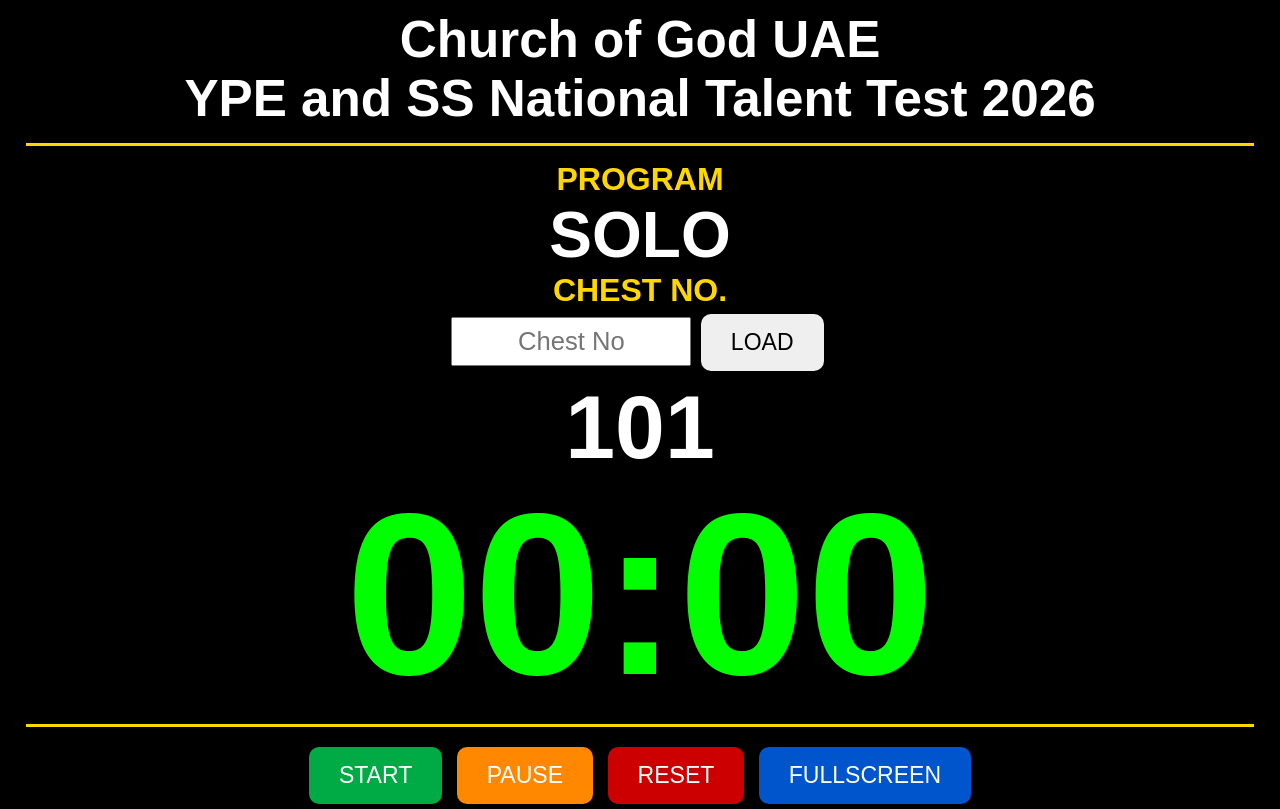
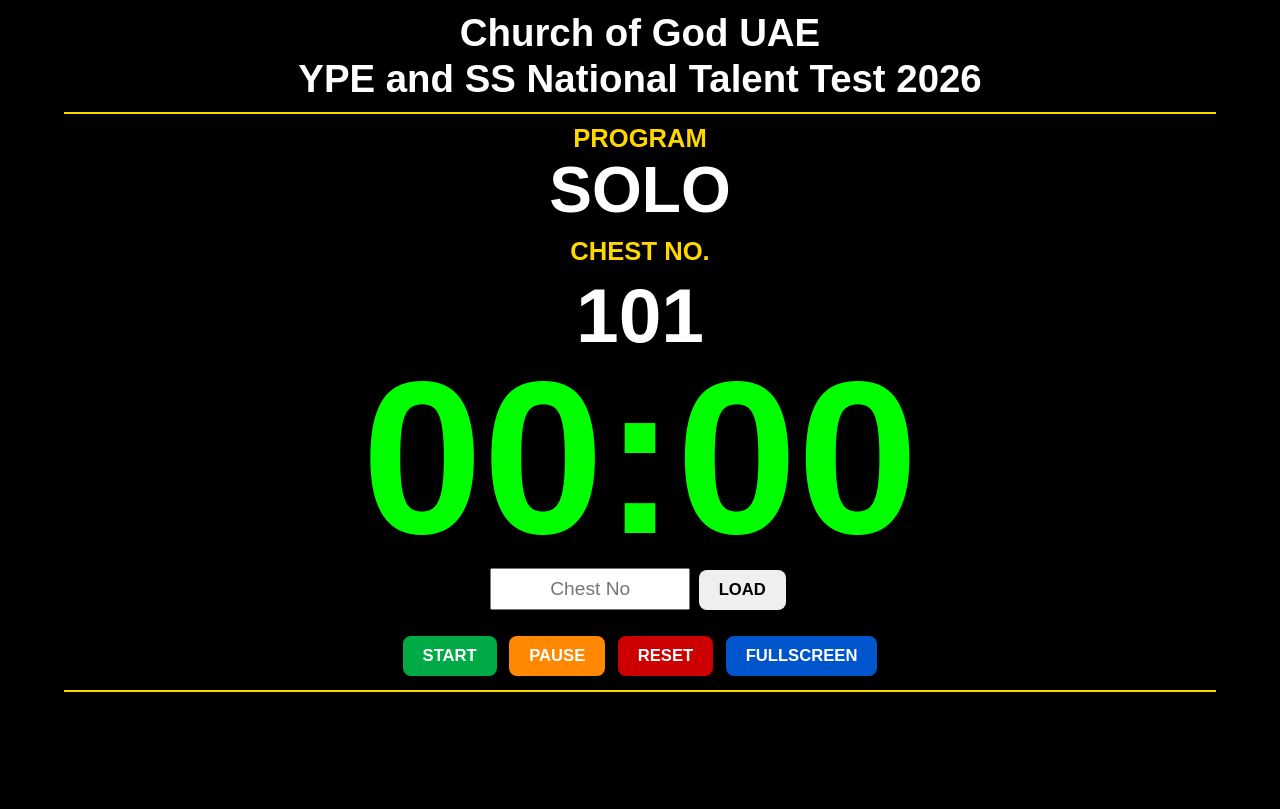
Before and after one commit to Febzados/TT, a plain HTML site: page index.html in a window 1280 px wide. Drawn offline with Linux system fonts and the light colour scheme.

Commit message:
Update index.html

```diff
--- a/index.html
+++ b/index.html
@@ -9,44 +9,49 @@
 
 body{
     margin:0;
-    background:black;
-    color:white;
+    background:#000;
+    color:#fff;
     font-family:Arial, sans-serif;
     text-align:center;
+    overflow:hidden;
 }
 
 .title{
-    font-size:4vw;
+    font-size:3vw;
     font-weight:bold;
     margin-top:10px;
+    line-height:1.2;
 }
 
 .line{
-    border-top:3px solid gold;
-    margin:15px 2%;
+    width:90%;
+    margin:10px auto;
+    border-top:2px solid gold;
 }
 
 .label{
     color:gold;
-    font-size:2.5vw;
+    font-size:2vw;
     font-weight:bold;
 }
 
 .program{
     font-size:5vw;
     font-weight:bold;
+    margin-bottom:10px;
 }
 
 .chest{
-    font-size:7vw;
+    font-size:6vw;
     font-weight:bold;
+    margin-top:5px;
 }
 
 .timer{
-    font-size:18vw;
+    font-size:17vw;
     font-weight:bold;
+    line-height:0.9;
     color:lime;
-    line-height:1;
 }
 
 .green{
@@ -71,17 +76,25 @@ body{
     }
 }
 
-.controls{
-    margin-top:15px;
+.bottomPanel{
+    margin-top:10px;
+}
+
+input{
+    font-size:1.5vw;
+    padding:8px;
+    width:180px;
+    text-align:center;
 }
 
 button{
-    font-size:1.8vw;
-    padding:15px 30px;
-    margin:5px;
+    padding:10px 20px;
+    margin:4px;
     border:none;
-    border-radius:10px;
+    border-radius:8px;
     cursor:pointer;
+    font-size:1.3vw;
+    font-weight:bold;
 }
 
 .start{
@@ -102,13 +115,6 @@ button{
 .full{
     background:#0055cc;
     color:white;
-}
-
-input{
-    font-size:2vw;
-    text-align:center;
-    padding:8px;
-    width:220px;
 }
 
 </style>
@@ -132,11 +138,6 @@ SOLO
 
 <div class="label">CHEST NO.</div>
 
-<div>
-<input id="chestInput" placeholder="Chest No">
-<button onclick="loadChest()">LOAD</button>
-</div>
-
 <div id="chest" class="chest">
 101
 </div>
@@ -145,9 +146,15 @@ SOLO
 00:00
 </div>
 
-<div class="line"></div>
+<div class="bottomPanel">
 
-<div class="controls">
+<input id="chestInput" placeholder="Chest No">
+
+<button onclick="loadChest()">
+LOAD
+</button>
+
+<br><br>
 
 <button class="start" onclick="startTimer()">
 START
@@ -166,6 +173,8 @@ FULLSCREEN
 </button>
 
 </div>
+
+<div class="line"></div>
 
 <script>
 
@@ -191,15 +200,14 @@ let min=Math.floor(seconds/60);
 let sec=seconds%60;
 
 document.getElementById("timer").innerHTML=
-String(min).padStart(2,'0')+
-":"+
+String(min).padStart(2,'0') + ":" +
 String(sec).padStart(2,'0');
 
 let timer=document.getElementById("timer");
 
 timer.classList.remove("green","orange","red","flash");
 
-if(seconds<=111){
+if(seconds<=110){
 
 timer.classList.add("green");
 
@@ -238,7 +246,6 @@ let timer=document.getElementById("timer");
 timer.innerHTML="00:00";
 
 timer.classList.remove("orange","red","flash");
-
 timer.classList.add("green");
 
 }
```
